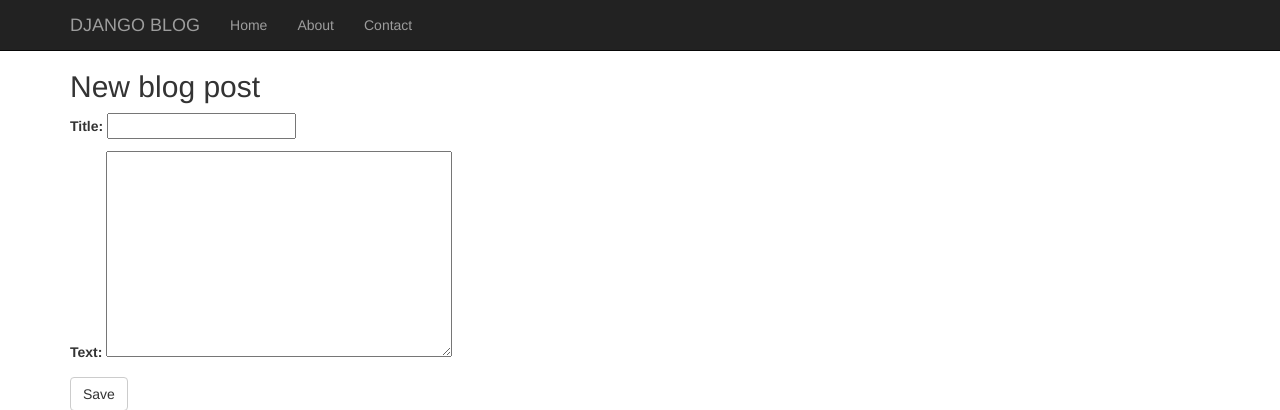
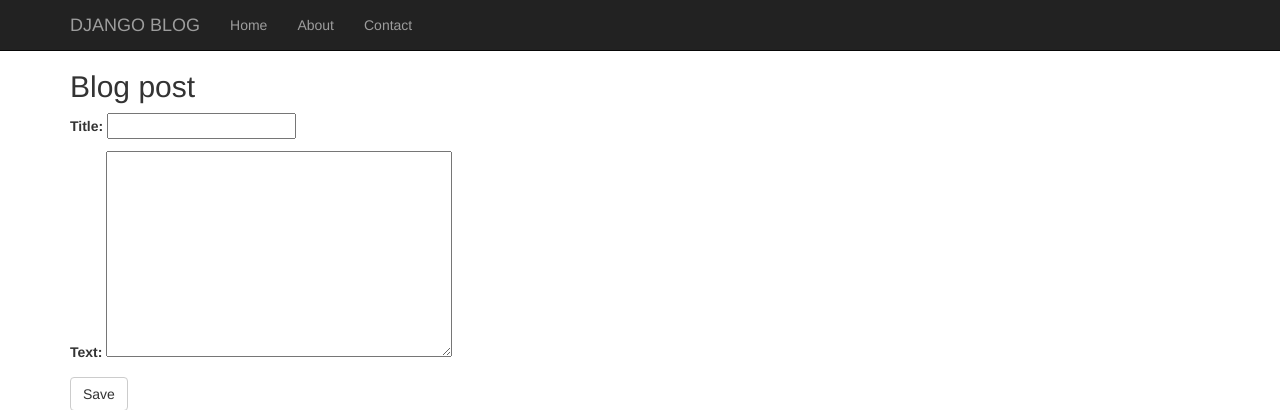
Before and after one commit to AndreFilipeSantos/meublog, a Django app: page /post/new/ in a window 1280 px wide. Shown: the top 410 px of the page. Run offline with Django 3.2, Linux system fonts and the light colour scheme; some libraries are stand-ins or nearby versions.

Commit message:
Blog edit page update

```diff
--- a/blog/templates/blog/post_edit.html
+++ b/blog/templates/blog/post_edit.html
@@ -2,7 +2,7 @@
 
 {% block content %}
   <div class="container">
-    <h2>New blog post</h2>
+    <h2>Blog post</h2>
     <form method="POST" class="post-form">{% csrf_token %}
       {{ form.as_p }}
       <button type="submit" class="save btn btn-default" name="button">Save</button>
```
